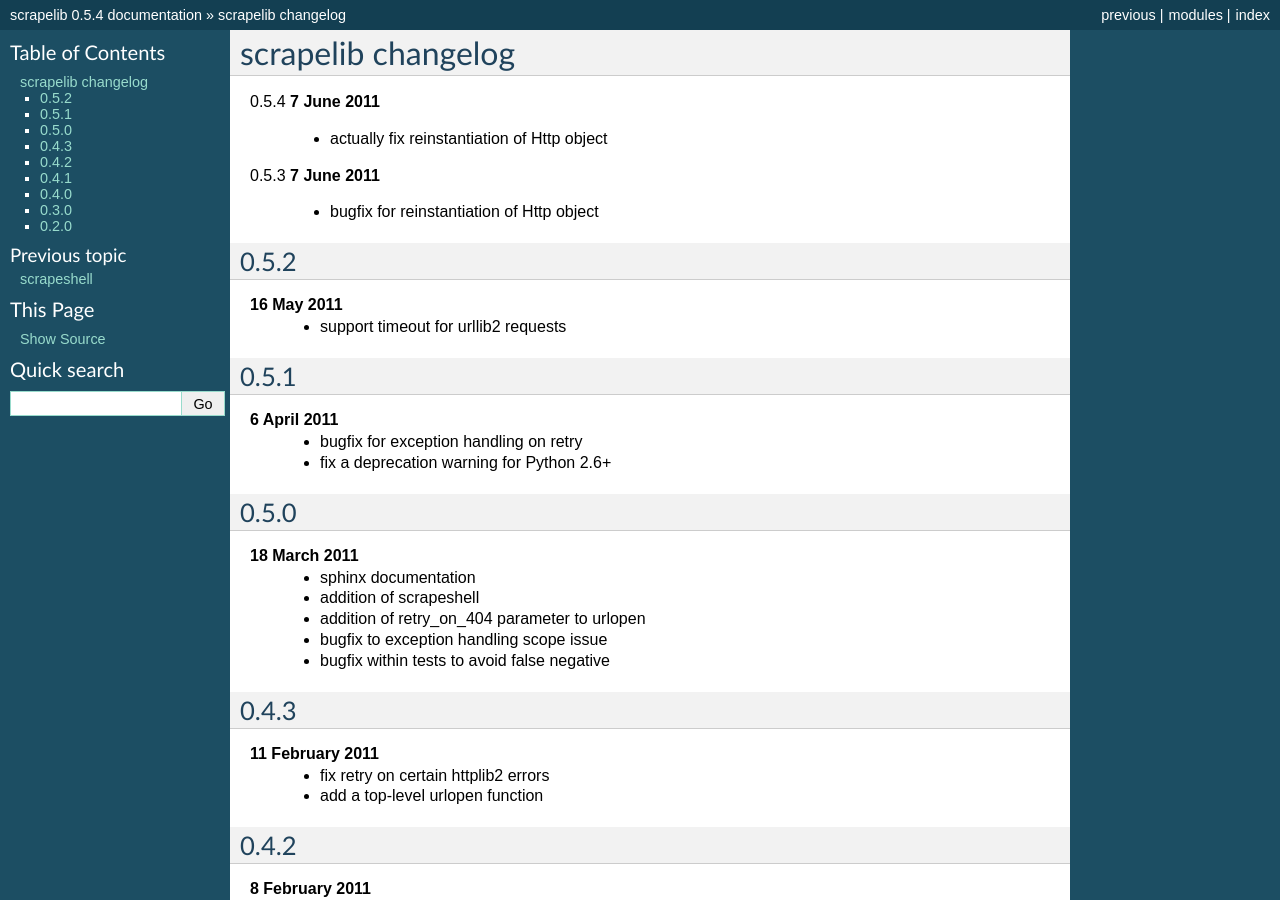
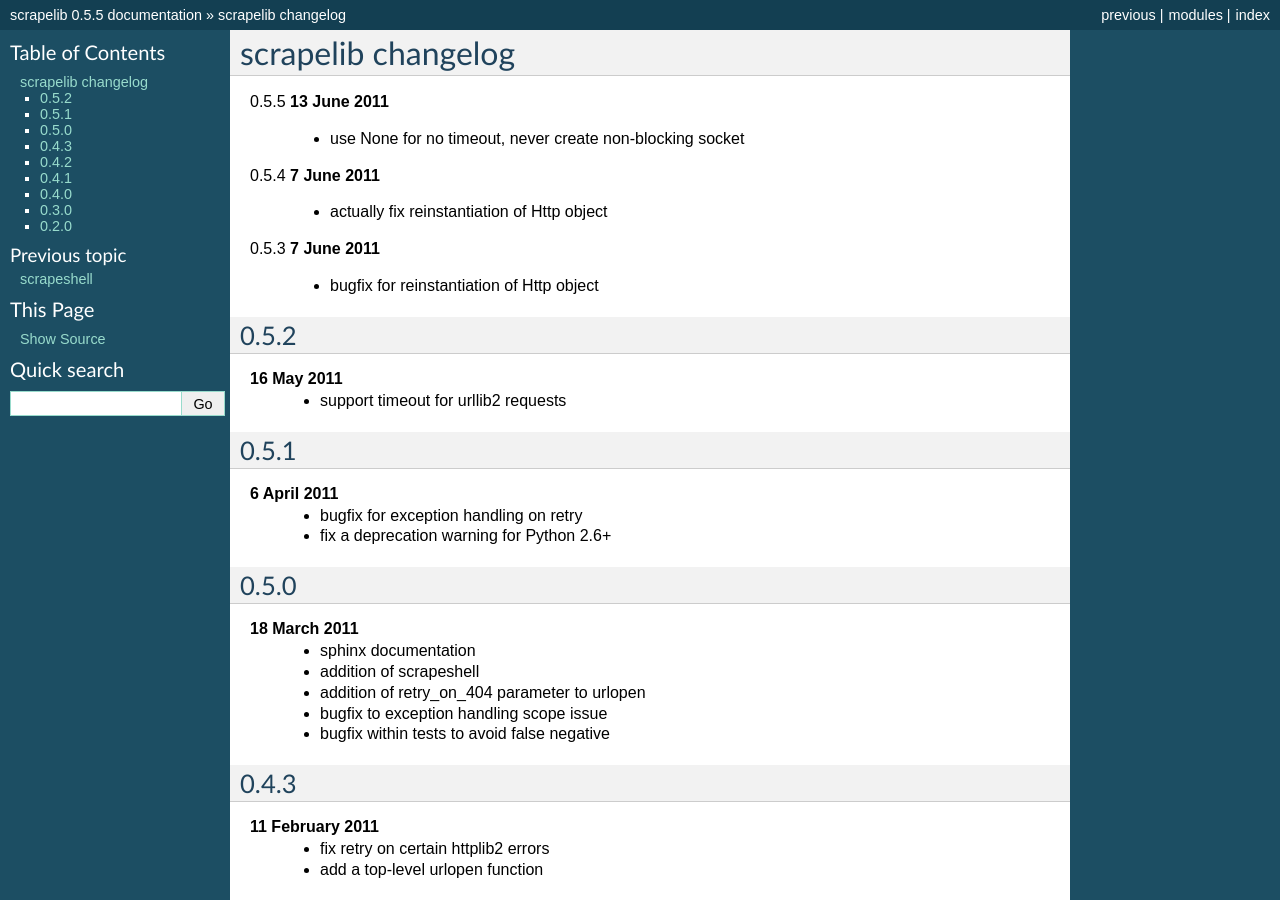
Before and after one commit to jamesturk/scrapelib, a Sphinx documentation site: the page built from docs/changelog.rst, in a window 1280 px wide and 900 px high. Built offline with Sphinx 7.4.7, drawn with Linux system fonts in a browser that asks for light colours; some of the changed text lies outside the part shown.

Commit message:
0.5.5 bump

```diff
--- a/docs/changelog.rst
+++ b/docs/changelog.rst
@@ -1,5 +1,9 @@
 scrapelib changelog
 ===================
+
+0.5.5
+**13 June 2011**
+    * use None for no timeout, never create non-blocking socket
 
 0.5.4
 **7 June 2011**
--- a/docs/conf.py
+++ b/docs/conf.py
@@ -50,7 +50,7 @@
 # The short X.Y version.
 version = '0.5'
 # The full version, including alpha/beta/rc tags.
-release = '0.5.4'
+release = '0.5.5'
 
 # The language for content autogenerated by Sphinx. Refer to documentation
 # for a list of supported languages.
--- a/scrapelib.py
+++ b/scrapelib.py
@@ -21,7 +21,7 @@
 except ImportError:
     USE_HTTPLIB2 = False
 
-__version__ = '0.5.4'
+__version__ = '0.5.5'
 _user_agent = 'scrapelib %s' % __version__
 
 
```
